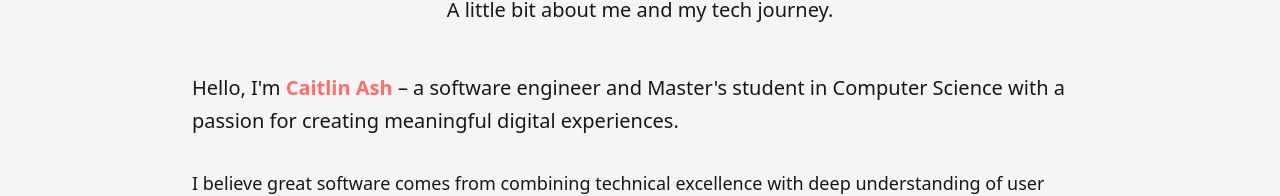
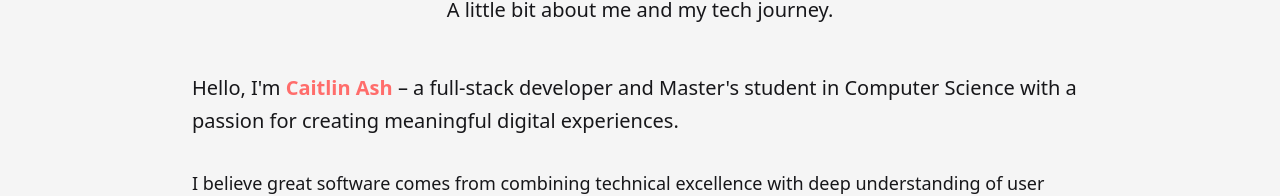
Before and after one commit to bycait27/portfolio, a Next.js app: page / in a window 1280 px wide. Both pictures are taken after a click on the button "About". Shown: the part 166-362 px from the top of the page. Built offline with nearby package versions, Linux system fonts and the light colour scheme.

Commit message:
Fixed title in about section.

```diff
--- a/src/components/sections/About.jsx
+++ b/src/components/sections/About.jsx
@@ -13,7 +13,7 @@ export default function About() {
         <div className="prose prose-lg max-w-none">
           <p className="text-xl leading-relaxed mb-8 text-text-primary">
             Hello, I&apos;m <span className="font-semibold text-text-secondary">Caitlin Ash</span> –
-            a software engineer and Master&apos;s student in Computer Science with a passion
+            a full-stack developer and Master&apos;s student in Computer Science with a passion
             for creating meaningful digital experiences.
           </p>
 
```
